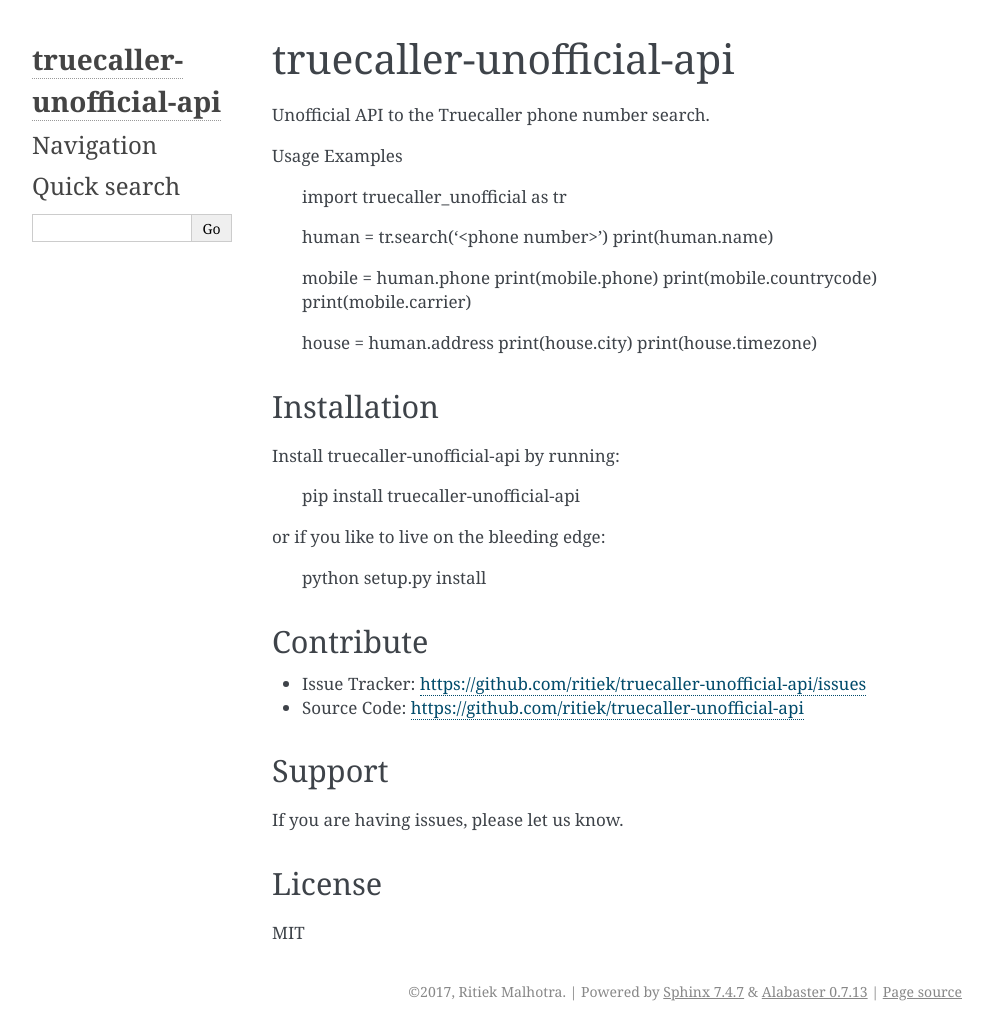
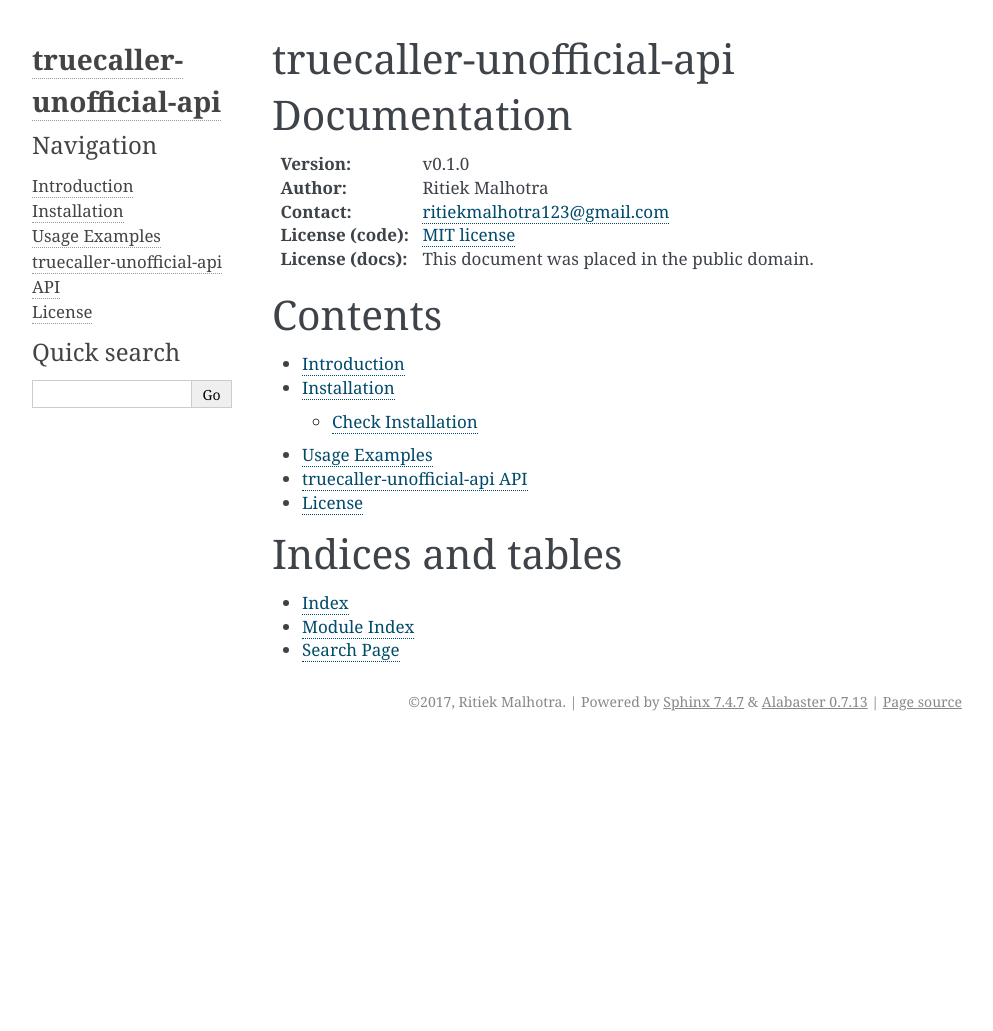
Before and after one commit to ritiek/trunofficial, a Sphinx documentation site: the page built from docs/index.rst, in a window 1280 px wide. Shown: the whole page, without its empty margins (148-1141 px from the left). Built offline with Sphinx 7.4.7, drawn with Linux system fonts in a browser that asks for light colours; after the commit the page ends 900 px from its top, so only the background shows below that.

Commit message:
Update docs

```diff
--- /dev/null
+++ b/docs/global.rst
@@ -0,0 +1,2 @@
+.. _`PyPI`: http://pypi.python.org/pypi/truecaller-unofficial-api
+.. _`GitHub`: https://github.com/ritiek/truecaller-unofficial-api
--- a/docs/index.rst
+++ b/docs/index.rst
@@ -1,47 +1,30 @@
-truecaller-unofficial-api
-=========================
+truecaller-unofficial-api Documentation
+=======================================
 
-Unofficial API to the Truecaller phone number search.
+:Version: v0.1.0
+:Author: Ritiek Malhotra
+:Contact: ritiekmalhotra123@gmail.com
+:License (code): :ref:`MIT license <license>`
+:License (docs): This document was placed in the public domain.
 
-Usage Examples
+Contents
+========
 
-    import truecaller_unofficial as tr
+.. toctree::
+   :maxdepth: 3
 
-    human = tr.search('<phone number>')
-    print(human.name)
+   intro
+   installation
+   usage
+   api
 
-    mobile = human.phone
-    print(mobile.phone)
-    print(mobile.countrycode)
-    print(mobile.carrier)
+   license
 
-    house = human.address
-    print(house.city)
-    print(house.timezone)
+Indices and tables
+==================
 
-Installation
-------------
+* :ref:`genindex`
+* :ref:`modindex`
+* :ref:`search`
 
-Install truecaller-unofficial-api by running:
-
-    pip install truecaller-unofficial-api
-
-or if you like to live on the bleeding edge:
-
-    python setup.py install
-
-Contribute
-----------
-
-- Issue Tracker: https://github.com/ritiek/truecaller-unofficial-api/issues
-- Source Code: https://github.com/ritiek/truecaller-unofficial-api
-
-Support
--------
-
-If you are having issues, please let us know.
-
-License
--------
-
-MIT
+.. include:: global.rst
```
Also changed, not shown: docs/api.rst (added, +7 -0 lines), docs/installation.rst (added, +18 -0 lines), docs/intro.rst (added, +8 -0 lines), docs/license.rst (added, +13 -0 lines), docs/usage.rst (added, +20 -0 lines).
